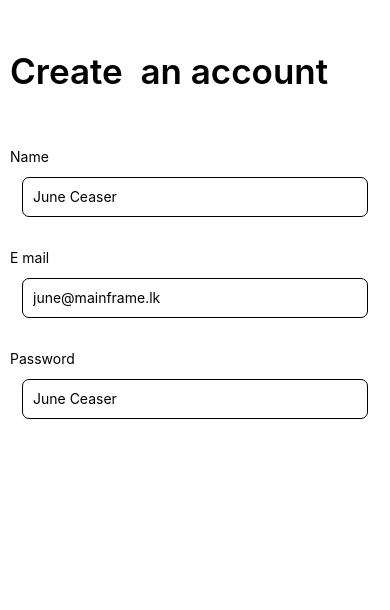
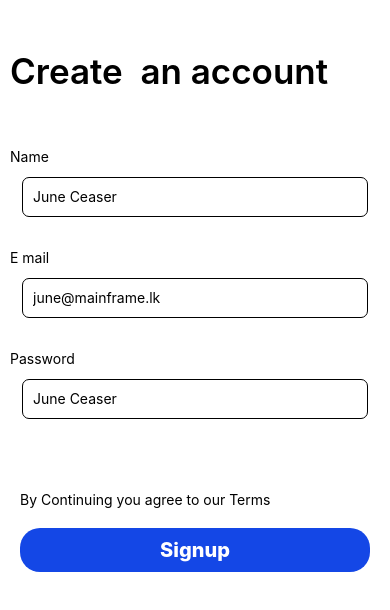
Before and after one commit to JuneCeaser/MTM, a React Native app: screen /Login in a window 390 px wide. Shown: the top 610 px of the page. Built offline with nearby package versions, Linux system fonts and the light colour scheme.

Commit message:
login page

```diff
--- a/src/screens/Login.jsx
+++ b/src/screens/Login.jsx
@@ -1,4 +1,4 @@
-import { View, Text,Button,StyleSheet,TextInput } from 'react-native'
+import { View, Text,Button,StyleSheet,TextInput,TouchableOpacity } from 'react-native'
 import React from 'react'
 import Signup from './Signup'
 
@@ -33,6 +33,12 @@
       </View>
       <View style={styles.signupbuttoncontainer}>
 
+        <Text style={styles.termstext}>By Continuing you agree to our Terms</Text>
+        <View style={styles.buttoncontainer}>
+     <TouchableOpacity style={styles.button}>
+          <Text style={styles.buttontext}>Signup</Text>
+        </TouchableOpacity>
+</View>
       </View>
     </View>
   )
@@ -43,6 +49,7 @@
     flex: 1,
     backgroundColor: '#fff',
     justifyContent: 'center',
+
   },
   maintextcontainer:{
     flex:1,
@@ -72,5 +79,27 @@
   },
   inputitem:{
     padding:10,
+  },
+  termstext:{
+     paddingLeft: 20,
+  },
+    button: {
+    alignItems: 'center',
+    backgroundColor: '#1447E6',
+    padding: 10,
+    alignItems: 'center',
+    justifyContent: 'center',
+    borderRadius: 20,
+    height: '50',
+  },
+  buttoncontainer:{
+    justifyContent: 'center',
+    paddingHorizontal: 20,
+    padding:20,
+  },
+  buttontext:{
+    color: '#ffffff',
+    fontWeight: '800',
+    fontSize: 20,
   }
 });
```
